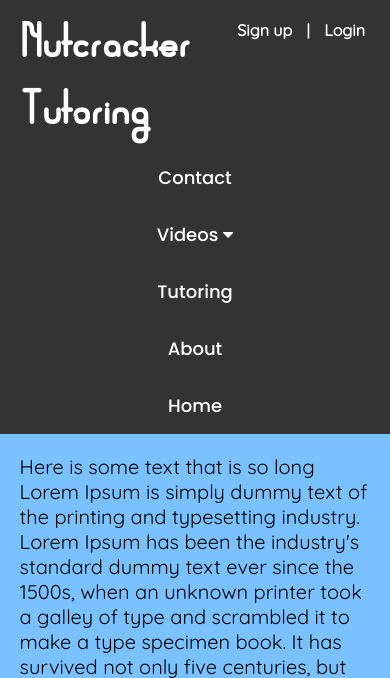
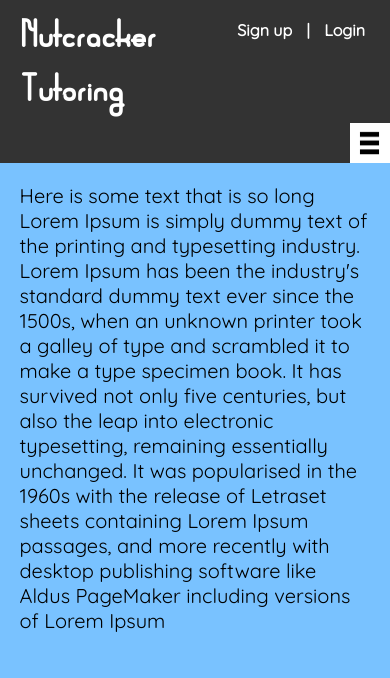
Before and after one commit to nutcrackertutoring/nutcracker, a Django app: template core/templates/test.html in a window 390 px wide. Shown: the top 678 px of the page. After the commit the page ends 632 px from the top, so only its background shows below. Run offline with Django 3.2, Linux system fonts and the light colour scheme; the template is opened without the code that fills it, so the values that code supplies are empty; parts of the project's set-up code (start-up, migrations or seed data) failed here and were passed over; some web fonts are replaced.

Commit message:
Mobile Menu tinkering

```diff
--- a/core/static/core/test.css
+++ b/core/static/core/test.css
@@ -27,6 +27,11 @@ header h1 {
 @media (min-width: 1024px) {
 header h1 {
     font-size: 70px;
+}
+}
+@media (max-width: 480px) {
+header h1 {
+    font-size: 40px;
 }
 }
 
@@ -93,6 +98,7 @@ nav li a:hover {
 nav li li {
 	position: relative;
     border-top: 1px solid white;
+    border-bottom: 1px solid white;
 }
 
 nav li li a {
@@ -136,6 +142,7 @@ nav li a {
 }
 nav li li {
     float: left;
+
 }
 nav li li a {
     width: 168px;
@@ -147,48 +154,29 @@ nav ul ul {
 
 
 
+#menu-icon {
+    display: none;
+    width: 40px;
+    height: 40px;
+}
 
 
 
 
-
-
-
-#menu-icon {
-    display: none;
-    width: 40px;
-    height: 40px;
-
-
-}
-/*
 @media (max-width : 740px) {
-
-
 #menu-icon {
     display:inline-block;
+    float: right;
 }
 
-    .navdiv ul, nav:active ul {
+nav ul {
     display: none;
-        position: absolute;
-        right: 20px;
-        top: 40px;
-        width: 50%;
 }
 
-    .navdiv li {
-        text-align: center;
-        width: 100%;
-        padding: 10px 0;
-        margin: 0;
-    }
-
-    .navdiv:hover ul {
-        display: inline-block;
+nav:hover ul.topnav {
+    display: block;
 }
 }
-*/
 
 
 /******** LOGIN / SIGNUP BAR ********/
```
Lines whose indentation alone changed are shown as unchanged.
